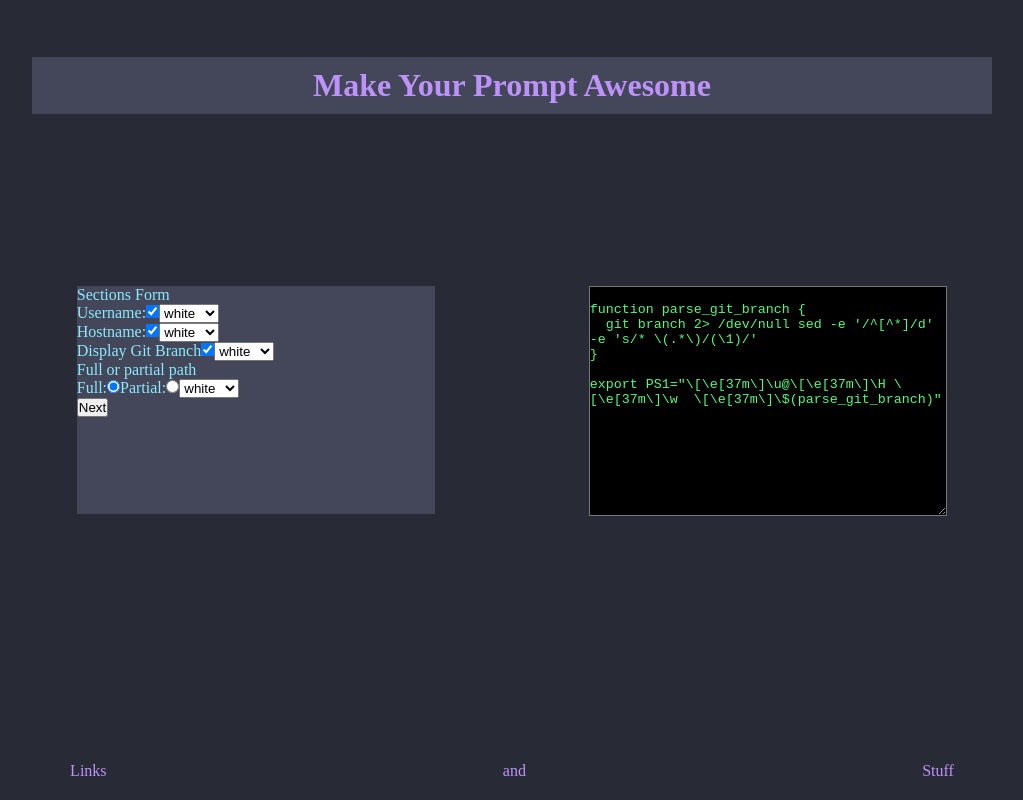
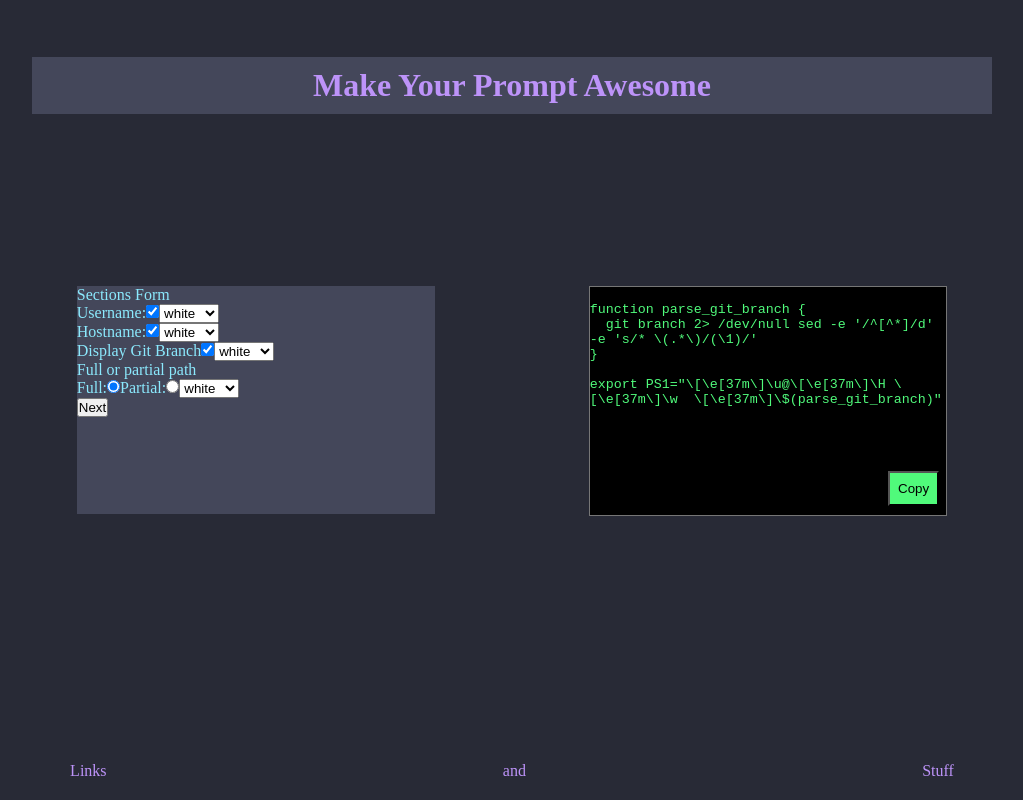
Before and after one commit to WJVincent/ps1-wizard, a React (Create React App) app: page / in a window 1280 px wide. Shown: the whole page, without its empty margins (128-1151 px from the left). Built offline with nearby package versions, Linux system fonts and the light colour scheme.

Commit message:
added copy to clipboard

```diff
--- a/package.json
+++ b/package.json
@@ -7,6 +7,7 @@
     "@testing-library/react": "^11.2.7",
     "@testing-library/user-event": "^12.8.3",
     "react": "^17.0.2",
+    "react-copy-to-clipboard": "^5.0.4",
     "react-dom": "^17.0.2",
     "react-scripts": "4.0.3"
   },
--- a/src/App.module.css
+++ b/src/App.module.css
@@ -42,6 +42,7 @@
   height: 50%;
   width: 70%;
   background-color: #44475a;
+  position: relative;
 }
 
 .footer {
--- a/src/components/PromptOutput/PromptOutput.js
+++ b/src/components/PromptOutput/PromptOutput.js
@@ -1,5 +1,7 @@
 import { usePrompt } from "../../context/promptContext";
 import { useEffect, useState } from "react";
+import { CopyToClipboard } from "react-copy-to-clipboard";
+
 import styles from "./PromptOutput.module.css";
 
 const PromptOutput = () => {
@@ -53,6 +55,7 @@ const PromptOutput = () => {
   }, [branch, colors, branchColor]);
 
   return (
+    <>
       <textarea
         className={styles.prompt}
         readOnly
@@ -66,6 +69,20 @@ const PromptOutput = () => {
               }${hostPrompt} ${pathPrompt} ${branchPrompt}"`
         }
       />
+      <CopyToClipboard
+        text={
+          branch === 1
+            ? `\nfunction parse_git_branch {\n  git branch 2> /dev/null sed -e '/^[^*]/d' -e 's/* \\(.*\\)/(\\1)/'\n} \n\nexport PS1="${userPrompt}${
+                user === 1 && host === 1 ? "@" : ""
+              }${hostPrompt} ${pathPrompt} ${branchPrompt}"`
+            : `export PS1="${userPrompt}${
+                user === 1 && host === 1 ? "@" : ""
+              }${hostPrompt} ${pathPrompt} ${branchPrompt}"`
+        }
+      >
+        <button className={styles.copyButton}>Copy</button>
+      </CopyToClipboard>
+    </>
   );
 };
 
--- a/src/components/PromptOutput/PromptOutput.module.css
+++ b/src/components/PromptOutput/PromptOutput.module.css
@@ -3,4 +3,15 @@
   width: 100%;
   background-color: black;
   color: #50fa7b;
+  resize: none;
 }
+
+.copyButton{
+  background-color: #50fa7b;
+  /* align-self: flex-end; */
+  position: absolute;
+  right: 0;
+  bottom: 0;
+  margin: 1vh;
+  padding: 1vh;
+}
```
Also changed, not shown: 1 other file (tests, documents, lock files or other folders). Lines whose indentation alone changed are shown as unchanged.
